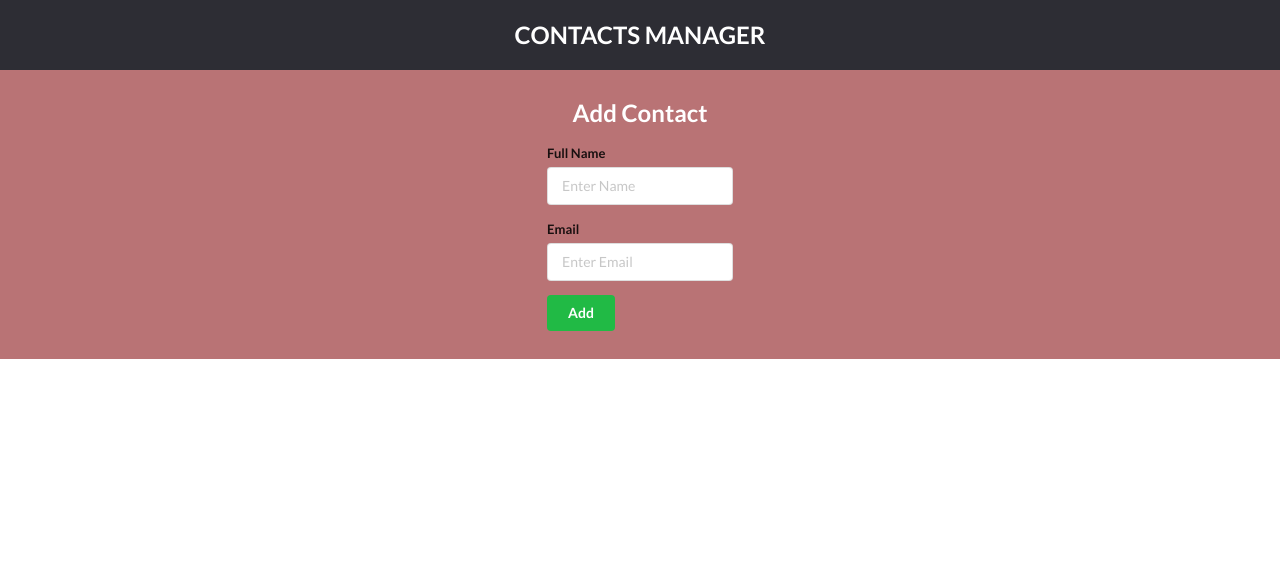
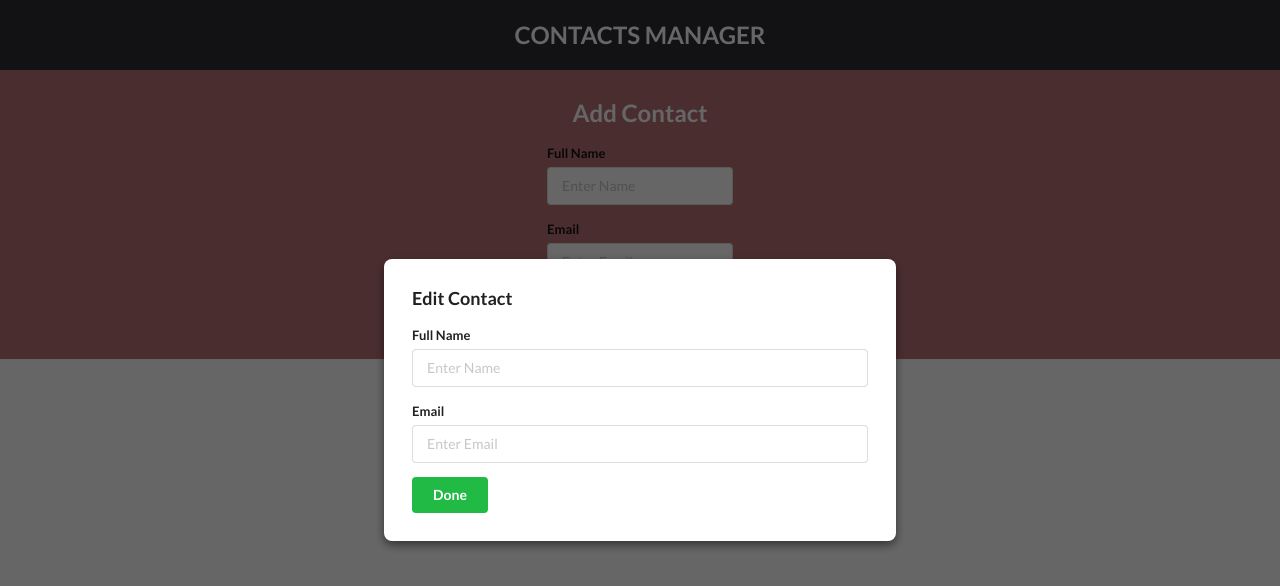
Before and after one commit to MK-IB/learn-state-contacts, a React (Vite) app: page / in a window 1280 px wide. Shown: the top 586 px of the page. Built offline with nearby package versions, Linux system fonts and the light colour scheme.

Commit message:
Modal Modification

```diff
--- a/src/App.css
+++ b/src/App.css
@@ -56,3 +56,23 @@
   display: flex;
   justify-content: space-evenly;
 }
+
+.modalParent{
+  position: fixed;
+  width: 100vw;
+  height: 100vh;
+  top: 0;
+  left: 0;
+  background-color: rgba(0,0,0, 0.6);
+  display: flex;
+  justify-content: center;
+  align-items: center;
+}
+.modalContainer {
+  background-color: white;
+  padding: 2rem;
+  border-radius: 8px;
+  box-shadow: 0px 4px 10px rgba(0, 0, 0, 0.5);
+  width: 40%;
+  /* text-align: center; */
+}
--- a/src/App.jsx
+++ b/src/App.jsx
@@ -3,6 +3,7 @@ import "./App.css";
 import { Header } from "./components/Header";
 import { AddContact } from "./components/AddContact";
 import { ContactList } from "./components/ContactList";
+import { ContactEditModal } from "./components/ContactEditModal";
 
 function App() {
   const STORAGE_KEY = "DetailsKey";
@@ -33,6 +34,7 @@ function App() {
           <ContactList persons={person} onDelete={deleteHandler} />
         </div>
       </div>
+      <ContactEditModal/>
     </>
   );
 }
--- /dev/null
+++ b/src/components/ContactEditModal.jsx
@@ -0,0 +1,24 @@
+import React from 'react'
+
+export const ContactEditModal = (props) => {
+  return (
+    <div className='modalParent'>
+        <div className='modalContainer'>
+        <h3>Edit Contact</h3>
+        <form className="ui form">
+          <div className="field">
+            <label> Full Name </label>
+            <input type="text" name="name" placeholder="Enter Name"/>
+          </div>
+          <div className="field">
+            <label> Email </label>
+            <input type="text" name="Email" placeholder="Enter Email"/>
+          </div>
+          <button className="ui button green" type="submit">
+            Done
+          </button>
+        </form>
+        </div>
+    </div>
+  )
+}
```
